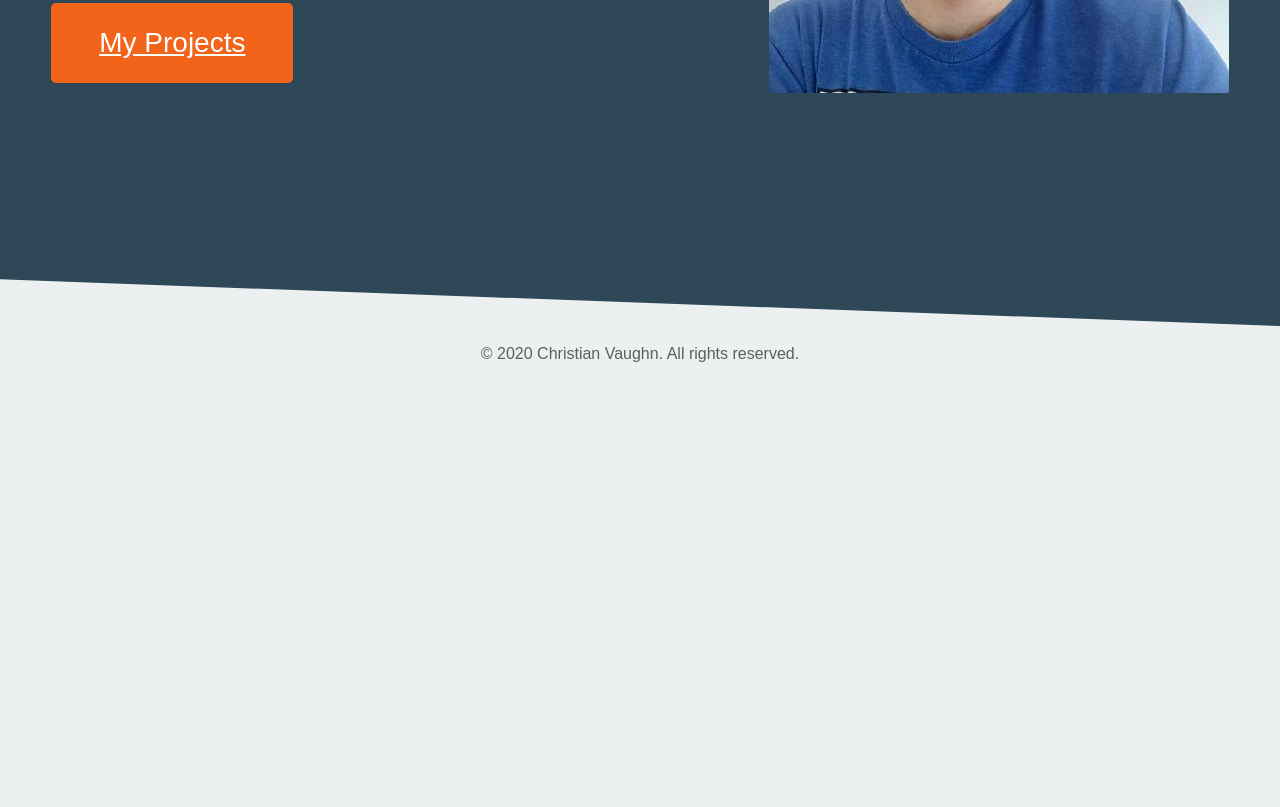
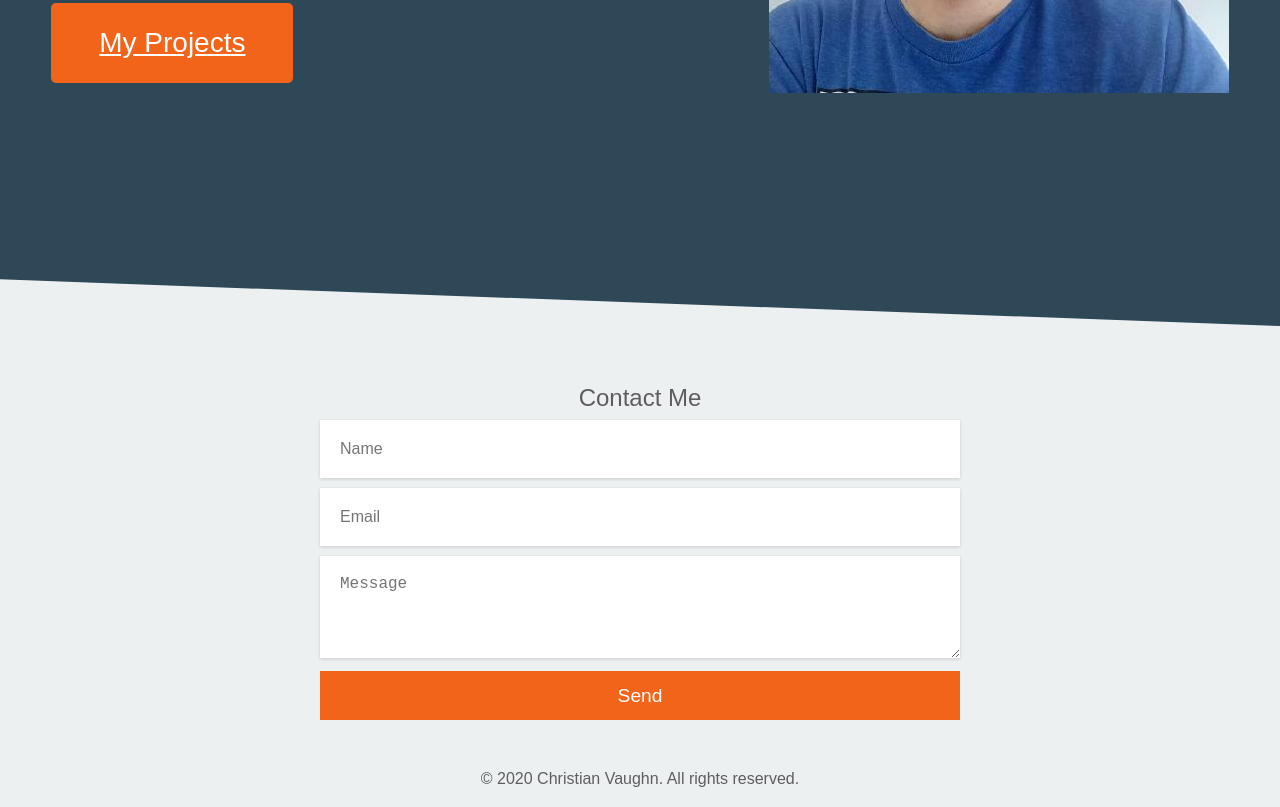
Before and after one commit to ChristianVaughn/Old-Portfolio, a plain HTML site: page index.html in a window 1280 px wide. Shown: the part 608-1415 px from the top of the page. Before the commit the page ends 990 px from the top, so only its background shows below. Drawn offline with Linux system fonts and the light colour scheme.

Commit message:
Add placeholder contact form

```diff
--- a/css/style.css
+++ b/css/style.css
@@ -285,3 +285,65 @@
         padding-bottom: 20px;
         text-align: center;
     }
+
+    .contact {
+        text-align: center;
+        padding-bottom: 75px;
+    }
+
+    .contact-form {
+        padding-top: 50px;
+        max-width: 50%;
+        height: 350px;
+    }
+
+    form {
+        margin: 0 auto;
+        width: 50%;
+    }
+
+    .contact-textbox {
+        width: 100%;
+        padding: 20px;
+        margin-bottom: 10px;
+        box-shadow: 0 1px 3px rgba(0, 0, 0, .16);
+        transition: all .35s ease-in-out 0s;
+    }
+
+    .contact-textbox:hover {
+        box-shadow: 0 4px 6px rgba(0, 0, 0, .24);
+    }
+
+    .contact-textarea {
+        width: 100%;
+        padding: 20px;
+        padding-bottom: 50px;
+        box-shadow: 0 1px 3px rgba(0, 0, 0, .16);
+        transition: all .35s ease-in-out 0s;
+    }
+
+    form>h2 {
+        padding: 10px;
+        font-size: 1.5rem;
+        font-weight: 400;
+    }
+
+    .submit-button {
+        width: 100%;
+        margin-top: 10px;
+        text-align: center;
+        font-size: 1.2rem;
+        padding: 15px 10px;
+        display: block;
+        cursor: pointer;
+        font-family: "Rubik", "Arial", sans-serif;
+        font-weight: 500;
+        transition: all .35s ease-in-out 0s;
+        background: var(--accent-color);
+        text-decoration: none;
+        color: white;
+    }
+
+    .submit-button:hover {
+        background: #d9540d;
+    }
--- a/index.html
+++ b/index.html
@@ -3,7 +3,9 @@
 
 <head>
     <meta charset="UTF-8">
-    <title>title</title>
+    <title>Christian Vaughn</title>
+    <meta name="description" content="Portfolio site for Christian Vaughn." />
+
     <link rel="stylesheet" href="./css/style.css" type="text/css">
     <script src="https://kit.fontawesome.com/d22c75d8a2.js" crossorigin="anonymous"></script>
 
@@ -41,7 +43,7 @@
                                     </a>
                         </li>
                         <li class="nav-item ">
-                            <a class="menu-link " href="# ">
+                            <a class="menu-link " href="#contact">
                                         Contact
                                     </a>
                         </li>
@@ -91,6 +93,18 @@
 
         </div>
     </section>
+    <section id="contact" class="contact">
+        <form class="contact-form" action="" method="POST">
+            <h2>Contact Me</h2>
+
+            <input class="contact-textbox" type="text" placeholder="Name" name="name" required>
+            <input class="contact-textbox" type="email" placeholder="Email" name="name" required>
+            <textarea class="contact-textarea" placeholder="Message"></textarea>
+            <input class="submit-button" type="submit" value="Send">
+
+
+        </form>
+    </section>
     <footer>
         <p>© 2020 Christian Vaughn. All rights reserved.</p>
     </footer>
```
Also changed, not shown: projects/index.html (+6 -6 lines). Lines whose indentation alone changed are shown as unchanged.
